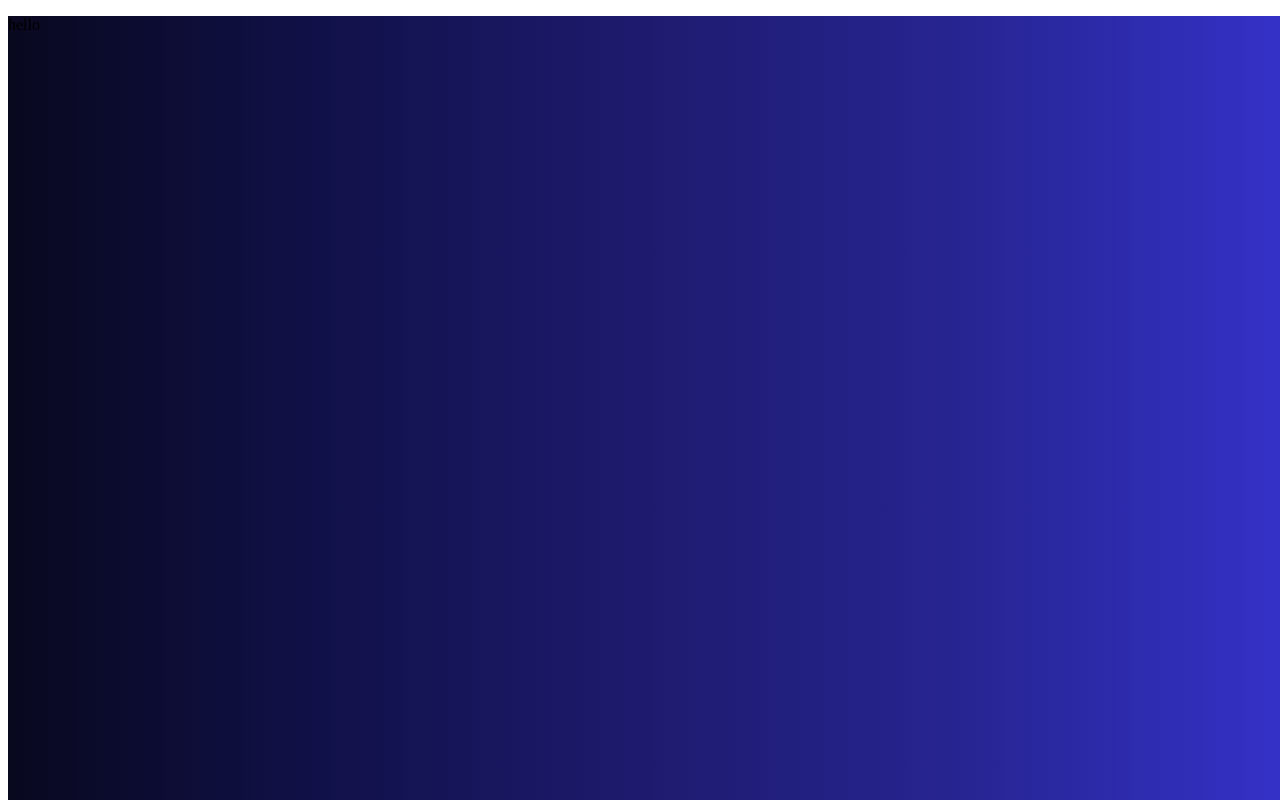
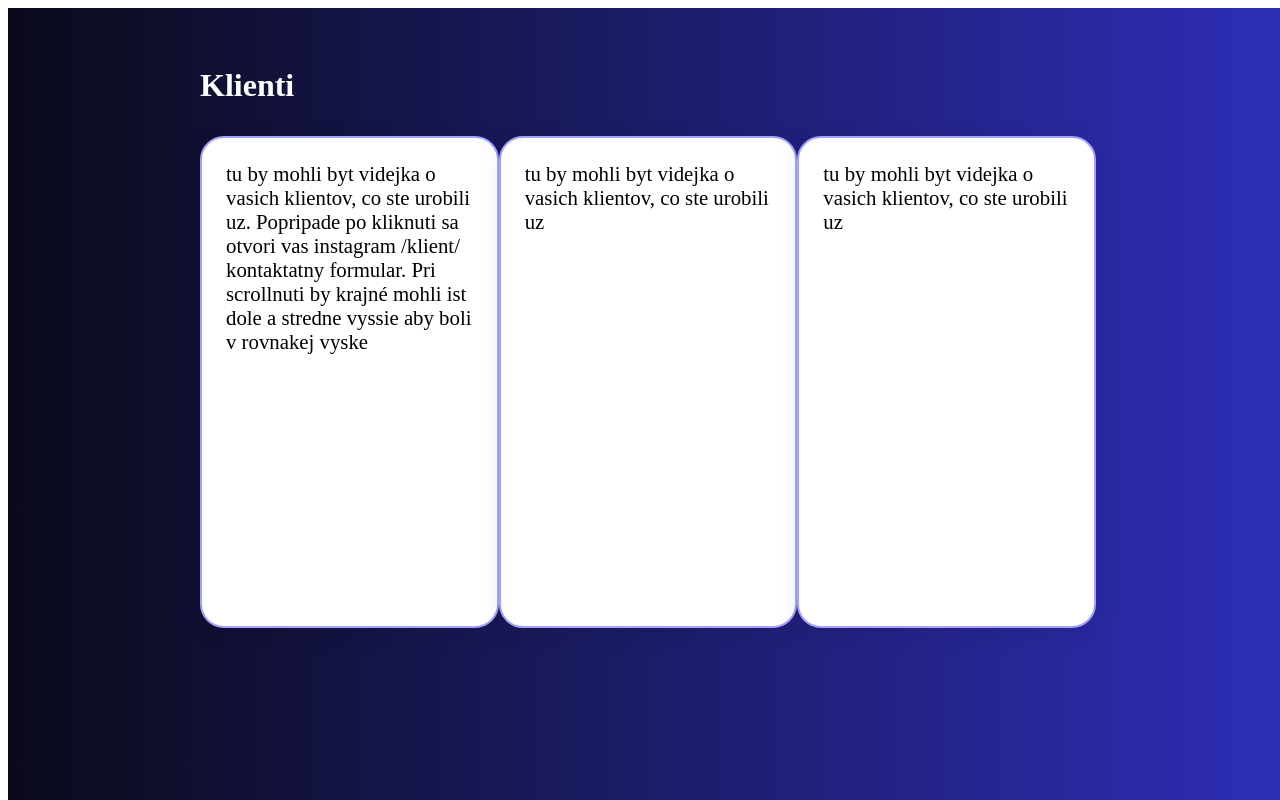
Before and after one commit to simonbilos/boostly-main, an Angular app: page / in a window 1280 px wide. Shown: the top 800 px of the page. Built offline with nearby package versions, Linux system fonts and the light colour scheme.

Commit message:
added clients cards design, route, prompt file

```diff
--- a/src/app/app.component.html
+++ b/src/app/app.component.html
@@ -1,3 +1,3 @@
 <body>
-  <p>hello</p>
+  <app-clients></app-clients>
 </body>
--- a/src/app/app.routes.ts
+++ b/src/app/app.routes.ts
@@ -1,3 +1,9 @@
-import { Routes } from '@angular/router';
+import { Routes } from "@angular/router";
+import { ClientsComponent } from "./clients/clients.component";
 
-export const routes: Routes = [];
+export const routes: Routes = [
+  {
+    path: "klienti",
+    component: ClientsComponent,
+  },
+];
--- a/src/app/clients/clients.component.css
+++ b/src/app/clients/clients.component.css
@@ -0,0 +1,57 @@
+.clients-bg {
+  width: 100vw;
+  min-height: 200vh;
+  background: linear-gradient(90deg, #0a0a1a 0%, #2e2eb7 100%);
+  margin: 0 auto;
+  overflow-x: hidden;
+}
+
+.clients-inner {
+  width: 70vw;
+  margin: 0 auto;
+  padding-top: 32px;
+}
+
+.clients-inner h2 {
+  color: #fff;
+  font-size: 2rem;
+  margin-bottom: 32px;
+}
+
+.clients-cards {
+  display: flex;
+  justify-content: space-between;
+  align-items: flex-start;
+  position: relative;
+  height: 540;
+}
+
+.client-card {
+  width: 252px;
+  height: 440px;
+  background: #fff;
+  border-radius: 24px;
+  border: 2px solid #a3a3ff;
+  box-shadow: 0 4px 24px rgba(0, 0, 0, 0.08);
+  padding: 24px;
+  font-size: 1.3rem;
+  transition: transform 0.5s cubic-bezier(0.4, 2, 0.6, 1);
+  position: relative;
+  z-index: 1;
+  display: flex;
+  align-items: flex-start;
+}
+
+@media (max-width: 900px) {
+  .clients-cards {
+    justify-content: center;
+    gap: 0;
+  }
+  .client-card.left,
+  .client-card.right {
+    display: none;
+  }
+  .client-card.middle {
+    margin: 0 auto;
+  }
+}
--- a/src/app/clients/clients.component.html
+++ b/src/app/clients/clients.component.html
@@ -1 +1,19 @@
-<p>clients works!</p>
+<div class="clients-bg">
+  <div class="clients-inner">
+    <h2>Klienti</h2>
+    <div class="clients-cards">
+      <div class="client-card left">
+        tu by mohli byt videjka o vasich klientov, co ste urobili uz. Popripade
+        po kliknuti sa otvori vas instagram /klient/ kontaktatny formular. Pri
+        scrollnuti by krajné mohli ist dole a stredne vyssie aby boli v rovnakej
+        vyske
+      </div>
+      <div class="client-card middle">
+        tu by mohli byt videjka o vasich klientov, co ste urobili uz
+      </div>
+      <div class="client-card right">
+        tu by mohli byt videjka o vasich klientov, co ste urobili uz
+      </div>
+    </div>
+  </div>
+</div>
```
Also changed, not shown: src/app/app.component.ts (+9 -7 lines), src/app/clients/clients.component.ts (+5 -7 lines), 1 other file (tests, documents, lock files or other folders).
